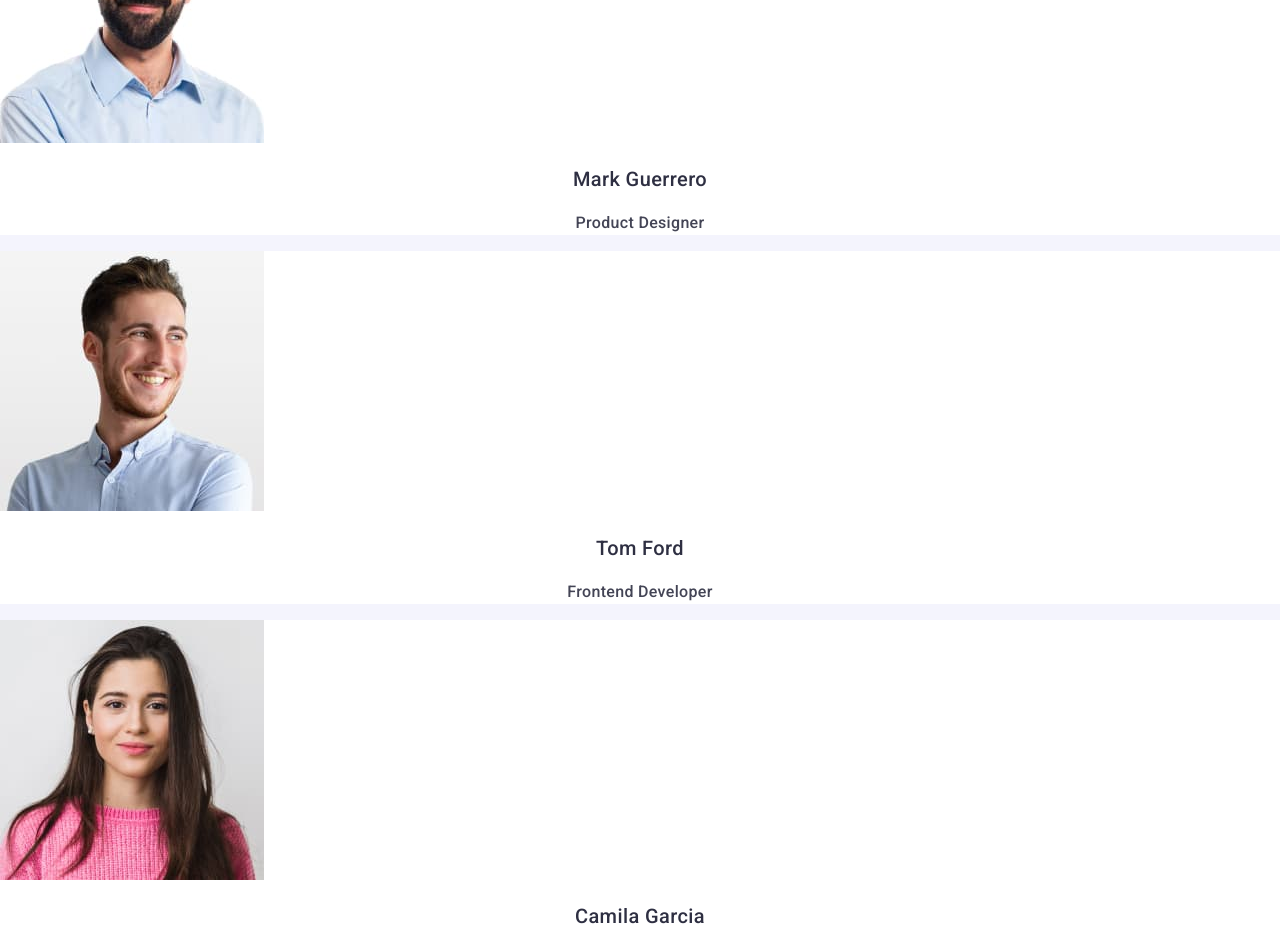
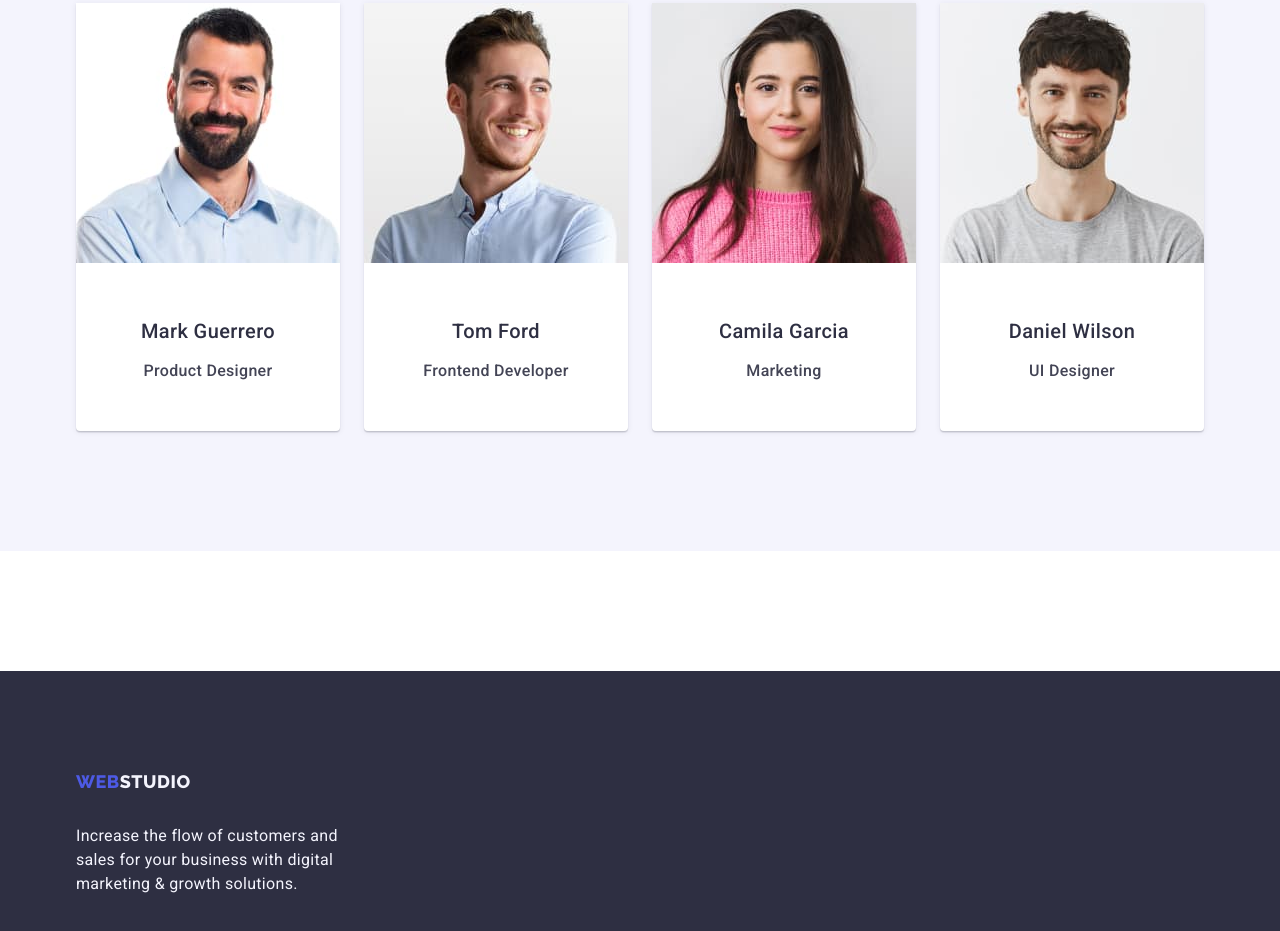
Before and after one commit to Serhii2009/hw-03, a plain HTML site: page index.html in a window 1280 px wide. Shown: the part 1950-2881 px from the top of the page. Drawn offline with nearby package versions, Linux system fonts and the light colour scheme.

Commit message:
new studio

```diff
--- a/css/styles.css
+++ b/css/styles.css
@@ -57,7 +57,7 @@ body {
   display: flex;
 }
 
-.container-tittle-three {
+.container-tittle {
   width: 1158px;
   margin: 0 auto;
   padding: 0 15px;
@@ -281,6 +281,24 @@ ul {
 
 .team {
   background-color: #f4f4fd;
+  padding: 120px 0;
+}
+
+.list-four {
+  display: flex;
+  gap: 24px;
+}
+
+.mini-list {
+  background-color: #ffffff;
+  box-shadow: 0px 2px 1px 0px rgba(46, 47, 66, 0.08),
+    0px 1px 1px 0px rgba(46, 47, 66, 0.16),
+    0px 1px 6px 0px rgba(46, 47, 66, 0.08);
+  border-radius: 0px 0px 4px 4px;
+}
+
+.team-container {
+  padding: 32px 0;
 }
 
 .our-people {
@@ -291,6 +309,8 @@ ul {
   letter-spacing: 0.02em;
   text-align: center;
   color: #2e2f42;
+  margin-bottom: 8px;
+  margin-bottom: 8px;
 }
 
 .hwo-they {
@@ -302,6 +322,21 @@ ul {
 
 .foot {
   background-color: #2e2f42;
+  padding: 100px 0;
+  margin-top: 120px;
+}
+
+.footer-logo {
+  display: inline-block;
+  margin-bottom: 16px;
+  color: #4d5ae5;
+  font-family: 'Raleway', sans-serif;
+  font-size: 18px;
+  font-weight: 800;
+  line-height: 1.17;
+  letter-spacing: 0.03em;
+  text-transform: uppercase;
+  margin-right: 76px;
 }
 
 footer > .link {
@@ -333,6 +368,7 @@ footer > .link {
   font-weight: 400;
   line-height: 1.5;
   letter-spacing: 0.02em;
+  max-width: 264px;
 }
 
 .list > li > .menu {
--- a/index.html
+++ b/index.html
@@ -93,7 +93,7 @@
       </section>
 
       <section class="three-section">
-        <div class="container container-tittle-three">
+        <div class="container container-tittle">
           <h2 class="mini-title">What Are We Doing</h2>
           <ul class="list list-three">
             <li class="list-three-item">
@@ -114,21 +114,26 @@
       </section>
 
       <section class="team">
+        <div class="container container-tittle">
           <h2 class="mini-title">Our Team</h2>
-        <ul class="list">
+          <ul class="list list-four">
             <li class="mini-list">
               <img
                 src="./images/rectangle4.jpg"
                 alt="Mark Guerrero"
                 width="264"
               />
+              <div class="team-container">
                 <h3 class="our-people">Mark Guerrero</h3>
                 <p class="hwo-they">Product Designer</p>
+              </div>
             </li>
             <li class="mini-list">
               <img src="./images/rectangle5.jpg" alt="Tom Ford" width="264" />
+              <div class="team-container">
                 <h3 class="our-people">Tom Ford</h3>
                 <p class="hwo-they">Frontend Developer</p>
+              </div>
             </li>
             <li class="mini-list">
               <img
@@ -136,8 +141,10 @@
                 alt="Camila Garcia"
                 width="264"
               />
+              <div class="team-container">
                 <h3 class="our-people">Camila Garcia</h3>
                 <p class="hwo-they">Marketing</p>
+              </div>
             </li>
             <li class="mini-list">
               <img
@@ -145,21 +152,26 @@
                 alt="Daniel Wilson"
                 width="264"
               />
+              <div class="team-container">
                 <h3 class="our-people">Daniel Wilson</h3>
                 <p class="hwo-they">UI Designer</p>
+              </div>
             </li>
           </ul>
+        </div>
       </section>
     </main>
 
     <footer class="foot">
-      <a class="link" href="./index.html"
-        >Web<span class="logo-text">Studio</span></a
+      <div class="container container-tittle">
+        <a class="link footer-logo" href="./index.html"
+          >Web<span class="logo-text footer-logo-text">Studio</span></a
         >
         <p class="info">
-        Increase the flow of customers and sales for your business with digital
-        marketing & growth solutions.
+          Increase the flow of customers and sales for your business with
+          digital marketing & growth solutions.
         </p>
+      </div>
     </footer>
   </body>
 </html>
```
Lines whose indentation alone changed are shown as unchanged.
